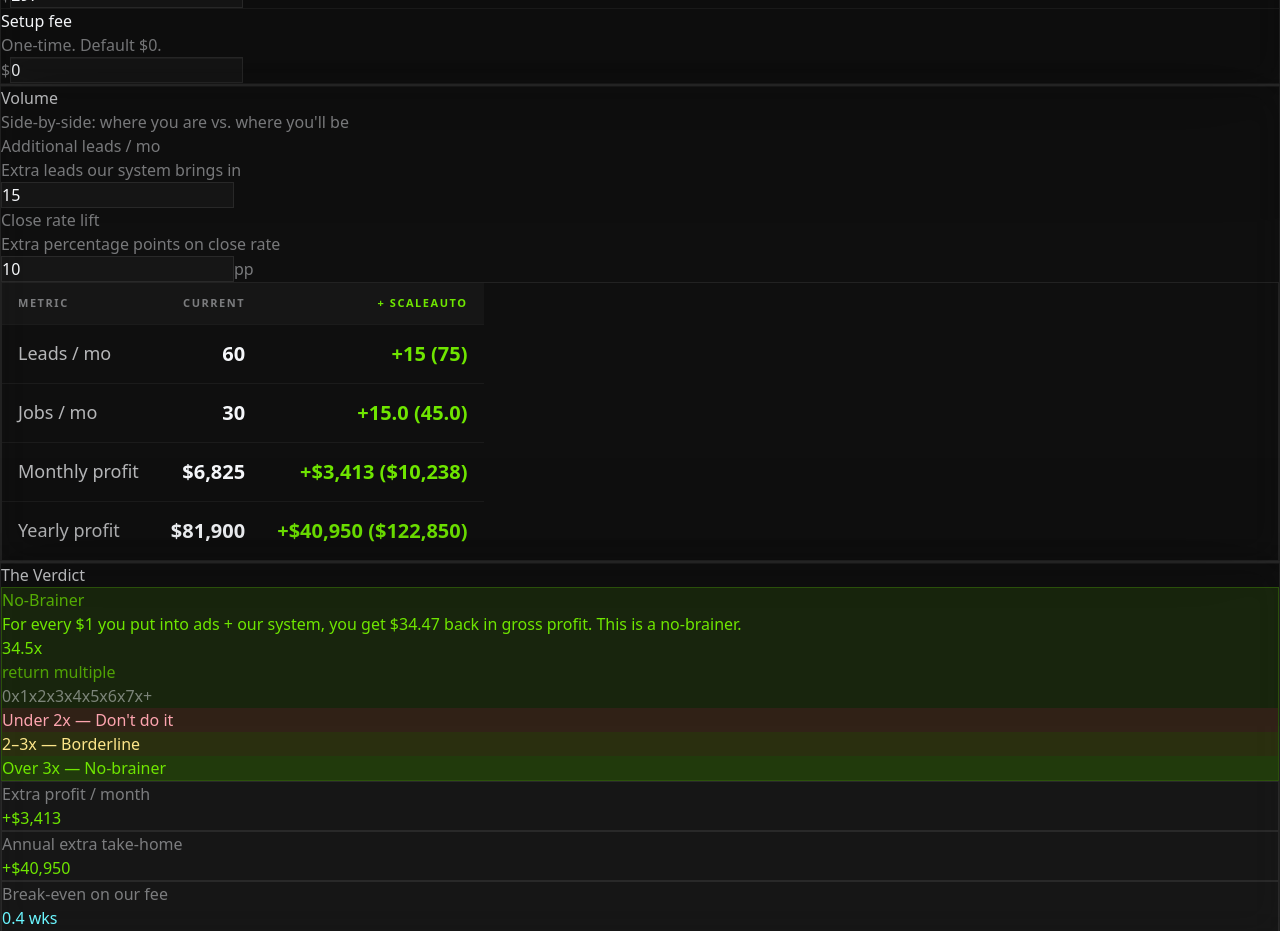
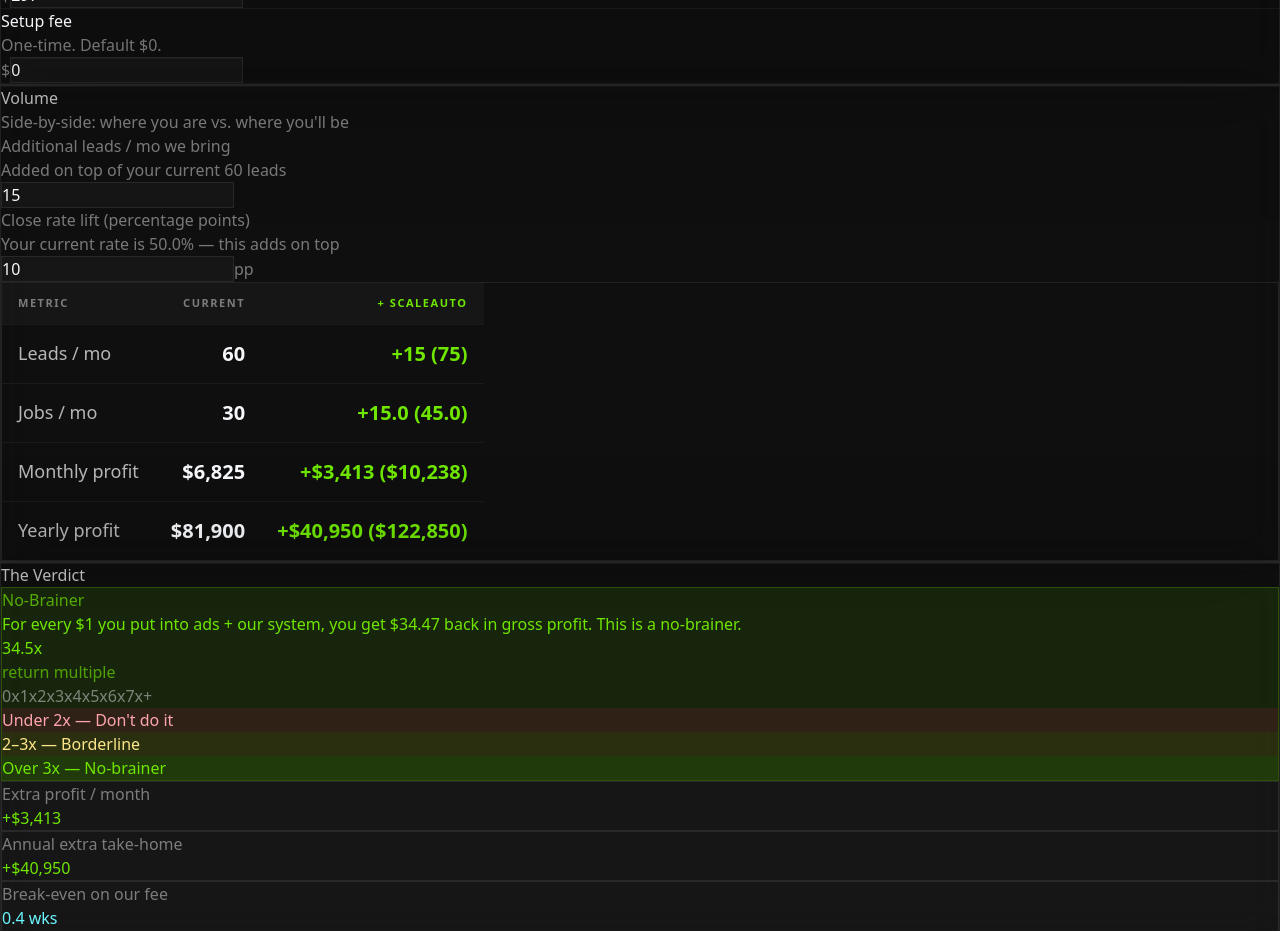
Before and after one commit to FelixTown/scale-calculator, a React (Vite) app: page / in a window 1280 px wide. Shown: the part 780-1711 px from the top of the page. Built offline with nearby package versions, Linux system fonts and the light colour scheme.

Commit message:
clarify volume input labels

```diff
--- a/src/ScaleCalculator.jsx
+++ b/src/ScaleCalculator.jsx
@@ -248,13 +248,13 @@ export default function ScaleCalculator() {
             {/* Two additive inputs */}
             <div className="grid grid-cols-2 gap-4 mt-4 mb-6">
               <div>
-                <div className="text-sm font-bold uppercase tracking-[0.12em] mb-1" style={{ color: palette.textSoft }}>Additional leads / mo</div>
-                <div className="text-xs mb-2" style={{ color: palette.textSoft }}>Extra leads our system brings in</div>
+                <div className="text-sm font-bold uppercase tracking-[0.12em] mb-1" style={{ color: palette.textSoft }}>Additional leads / mo we bring</div>
+                <div className="text-xs mb-2" style={{ color: palette.textSoft }}>Added on top of your current {leadsPerMonth} leads</div>
                 <SmallInput value={additionalLeads} onChange={(v) => setAdditionalLeads(clamp(v, 0))} palette={palette} />
               </div>
               <div>
-                <div className="text-sm font-bold uppercase tracking-[0.12em] mb-1" style={{ color: palette.textSoft }}>Close rate lift</div>
-                <div className="text-xs mb-2" style={{ color: palette.textSoft }}>Extra percentage points on close rate</div>
+                <div className="text-sm font-bold uppercase tracking-[0.12em] mb-1" style={{ color: palette.textSoft }}>Close rate lift (percentage points)</div>
+                <div className="text-xs mb-2" style={{ color: palette.textSoft }}>Your current rate is {(closeRateCurrent * 100).toFixed(1)}% — this adds on top</div>
                 <SmallInput value={closeRateLiftPts} onChange={(v) => setCloseRateLiftPts(clamp(v, 0, 100))} suffix="pp" palette={palette} />
               </div>
             </div>
```
